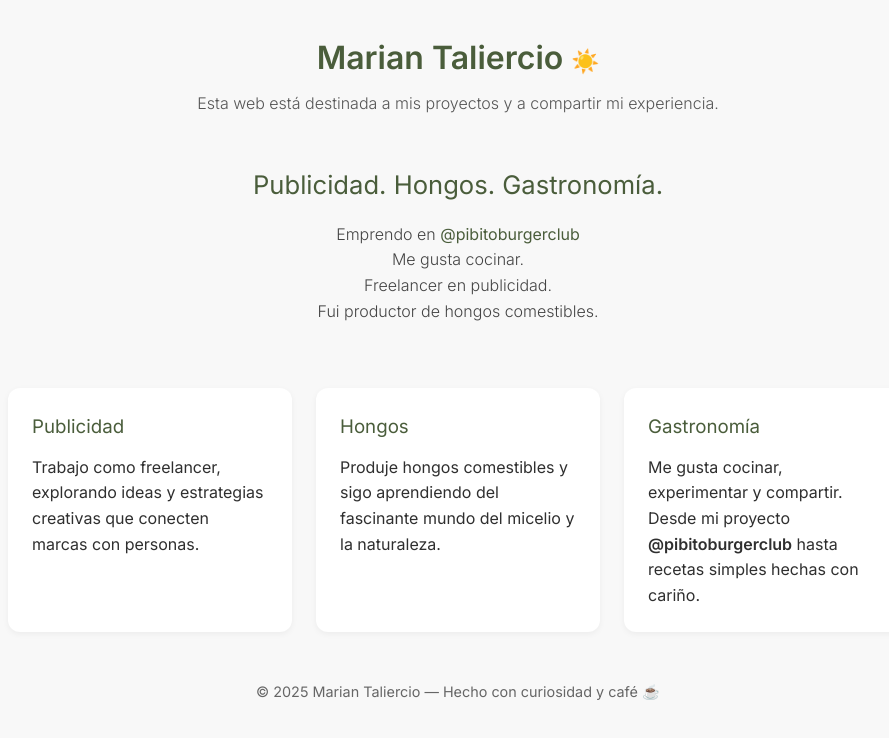
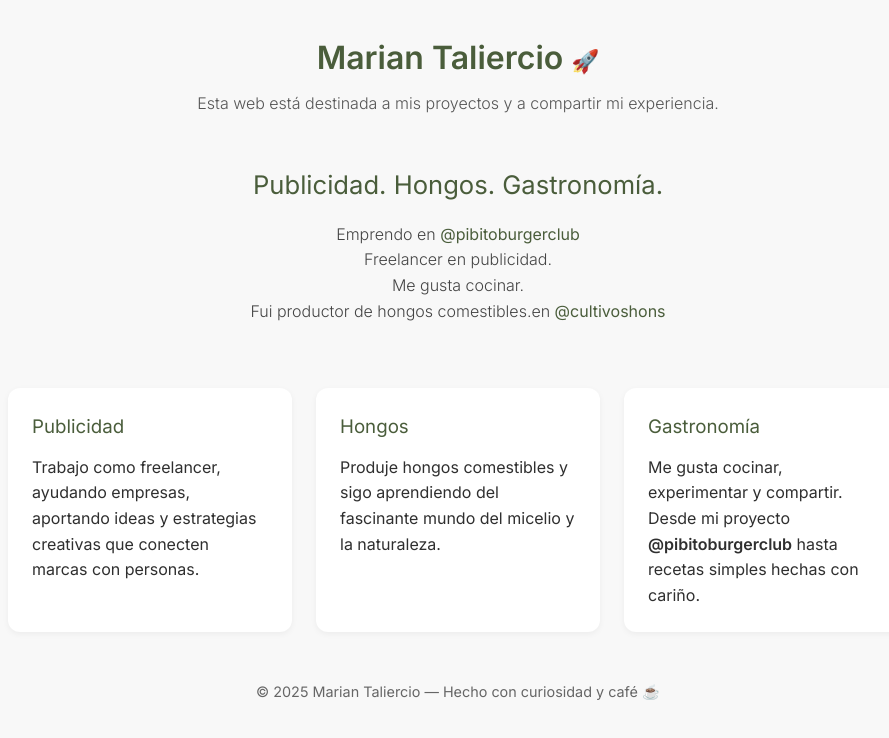
Before and after one commit to MarianTaliercio/mariano-web, a plain HTML site: page index.html in a window 1280 px wide. Shown: the whole page, without its empty margins (182-1071 px from the left). Drawn offline with Linux system fonts and the light colour scheme.

Commit message:
Update index.html

```diff
--- a/index.html
+++ b/index.html
@@ -9,7 +9,7 @@
 </head>
 <body>
   <header>
-    <h1>Marian Taliercio <span class="emoji">☀️</span></h1>
+    <h1>Marian Taliercio <span class="emoji">🚀</span></h1>
     <p class="intro">Esta web está destinada a mis proyectos y a compartir mi experiencia.</p>
   </header>
 
@@ -17,15 +17,15 @@
     <section class="hero">
       <h2>Publicidad. Hongos. Gastronomía.</h2>
       <p class="sub">Emprendo en <a href="https://www.instagram.com/pibitoburgerclub" target="_blank">@pibitoburgerclub</a><br>
-      Me gusta cocinar.<br>
-      Freelancer en publicidad.<br>
-      Fui productor de hongos comestibles.</p>
+        Freelancer en publicidad.<br>
+        Me gusta cocinar.<br>
+        Fui productor de hongos comestibles.en <a href="https://www.instagram.com/cultivoshons/" target="_blank">@cultivoshons</a><br></p>
     </section>
 
     <section class="areas">
       <div class="card">
         <h3>Publicidad</h3>
-        <p>Trabajo como freelancer, explorando ideas y estrategias creativas que conecten marcas con personas.</p>
+        <p>Trabajo como freelancer, ayudando empresas, aportando ideas y estrategias creativas que conecten marcas con personas.</p>
       </div>
 
       <div class="card">
```
